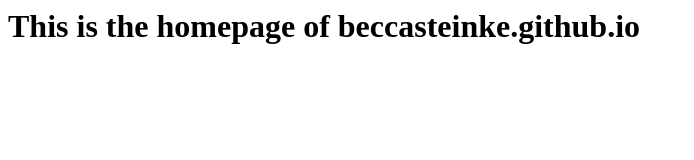
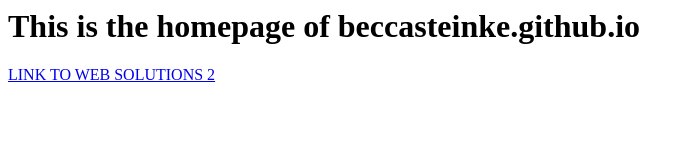
Before and after one commit to beccasteinke/beccasteinke.github.io, a plain HTML site: page index.html in a window 1280 px wide. Shown: the whole page, without its empty margins (0-694 px from the left). Drawn offline with Linux system fonts and the light colour scheme.

Commit message:
Update index.html
added link to web solutions index.html

```diff
--- a/index.html
+++ b/index.html
@@ -1 +1,3 @@
 <h1>This is the homepage of beccasteinke.github.io</h1>
+
+<a href="/web_solutions_2/">LINK TO WEB SOLUTIONS 2</a>
```
